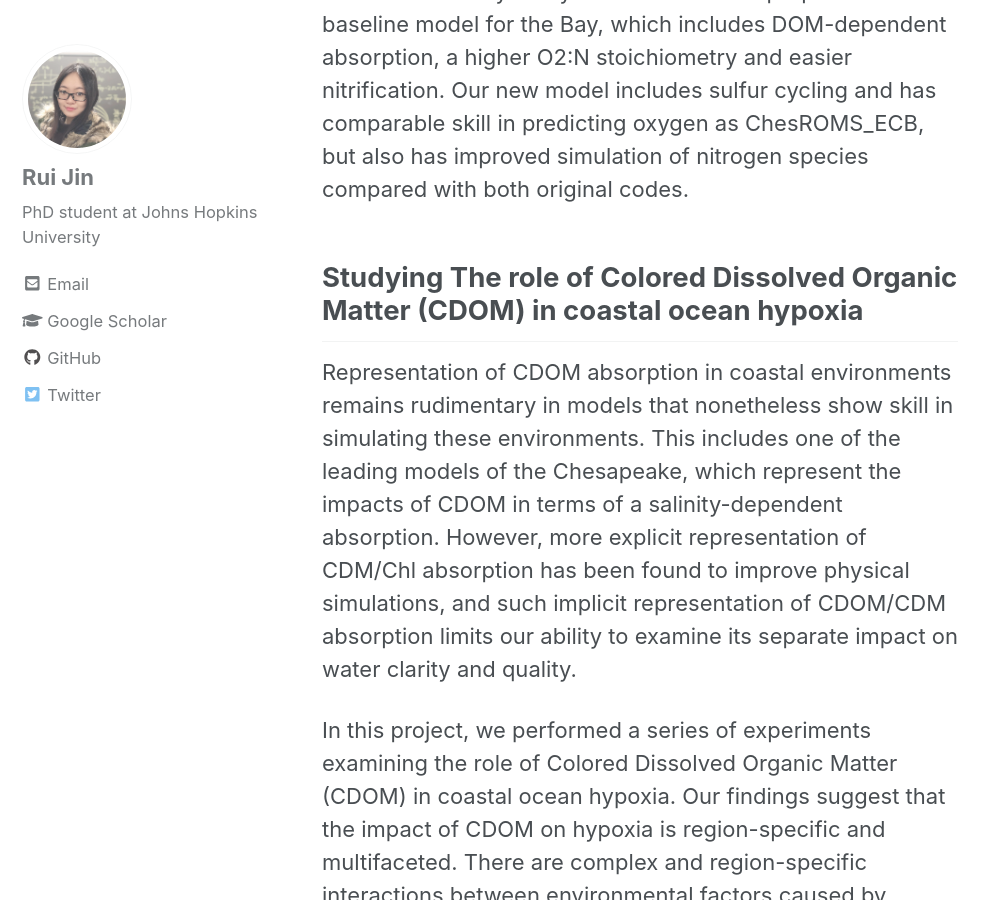
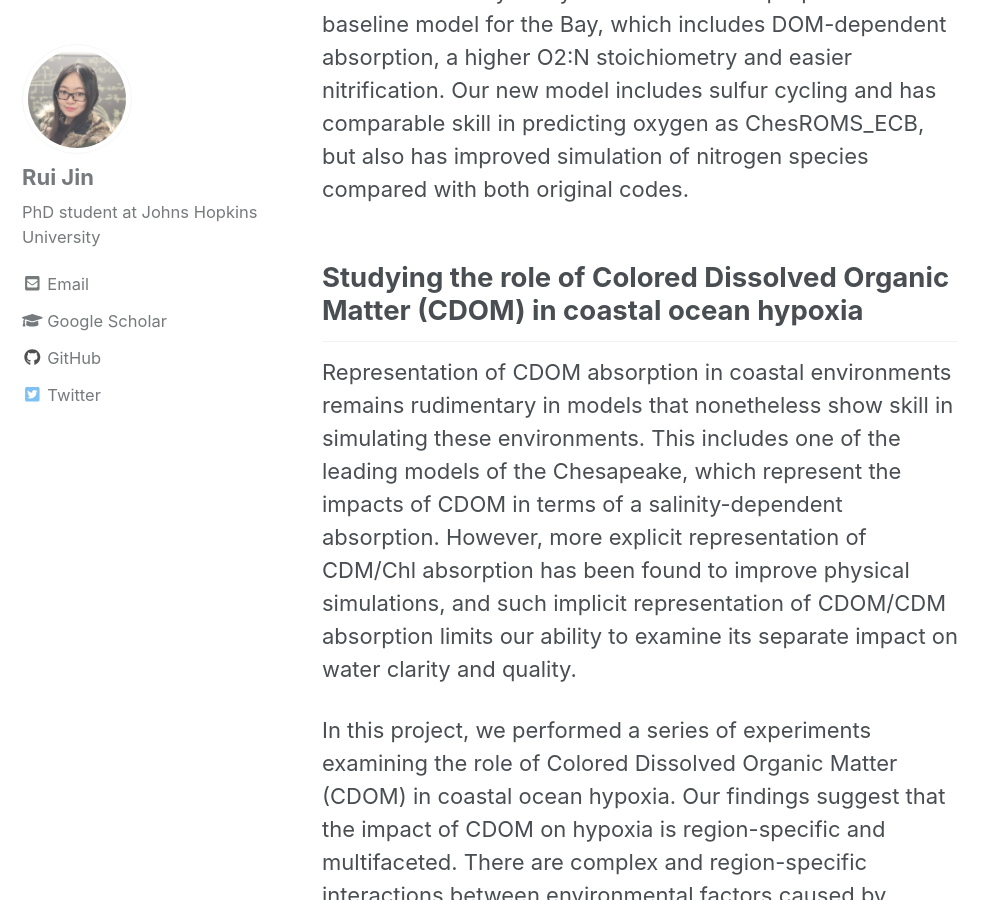
Before and after one commit to RuiJinSZ/RuiJinSZ.github.io, a Jekyll site: the page built from _pages/research.md, in a window 1280 px wide and 900 px high, scrolled down 1479 px. Shown: the whole window, without its empty margins (0-998 px from the left). Built offline with Jekyll 4.4.1, drawn with Linux system fonts in a browser that asks for light colours; nearby versions of some CDN libraries.

Commit message:
update research

```diff
--- a/_pages/research.md
+++ b/_pages/research.md
@@ -13,7 +13,7 @@ Previous biogeochemical models for Chesapeake Bay have an oversimplified represe
 
 However, translating the model to the Bay turns out not to be that straightforward. Model comparisons show that particle sinking velocities, burial, organic matter, nitrification and light attenuation all have significant impacts on simulation results. Further sensitivity study was done and we proposal a new baseline model for the Bay, which includes DOM-dependent absorption, a higher O2:N stoichiometry and easier nitrification. Our new model includes sulfur cycling and has comparable skill in predicting oxygen as ChesROMS_ECB, but also has improved simulation of nitrogen species compared with both original codes.
 
-## Studying The role of Colored Dissolved Organic Matter (CDOM) in coastal ocean hypoxia
+## Studying the role of Colored Dissolved Organic Matter (CDOM) in coastal ocean hypoxia
 
 Representation of CDOM absorption in coastal environments remains rudimentary in models that nonetheless show skill in simulating these environments. This includes one of the leading models of the Chesapeake, which represent the impacts of CDOM in terms of a salinity-dependent absorption. However, more explicit representation of CDM/Chl absorption has been found to improve physical simulations, and such implicit representation of CDOM/CDM absorption limits our ability to examine its separate impact on water clarity and quality.
 
@@ -25,6 +25,6 @@ In this project, we performed a series of experiments examining the role of Colo
 
 Holder and Gnanadesikan (2023) have showed that ESMs qualitatively simulate the relationships between phytoplankton carbon and environmental parameters known to influence phytoplankton we see in observations. However, the question of whether Earth System Models (ESMs) accurately capture the underlying mechanisms governing the distribution and quantity of particulate inorganic carbon (PIC) versus particulate organic carbon (POC) in the ocean remains a critical knowledge gap.
 
-{% include figure image_path="/assets/images/publications/3.png" caption="Global distribution of PIC (upper row) and POC (lower row) in January (left column) and July (right column) from the Moderate Resolution Imaging Spectroradiometer (MODIS) averaged over all days during the entire measuring period (2002-2022)."%}
+{% include figure image_path="/assets/images/research/3.png" caption="Global distribution of PIC (upper row) and POC (lower row) in January (left column) and July (right column) from the Moderate Resolution Imaging Spectroradiometer (MODIS) averaged over all days during the entire measuring period (2002-2022)."%}
 
 We are performing a further investigation on distributional characteristics, and sensitivities of PIC versus POC to environmental drives in both observations and outputs of earth system models using Radom Forest. The goal of this research is to help the modelling community make more accurate predictions of the role of different types of phytoplankton under climate change by incorporating more precise constraints on biogeochemical processes.
```
